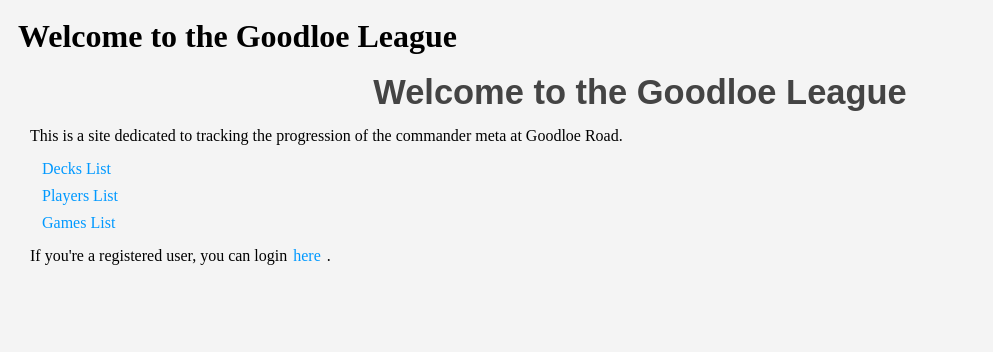
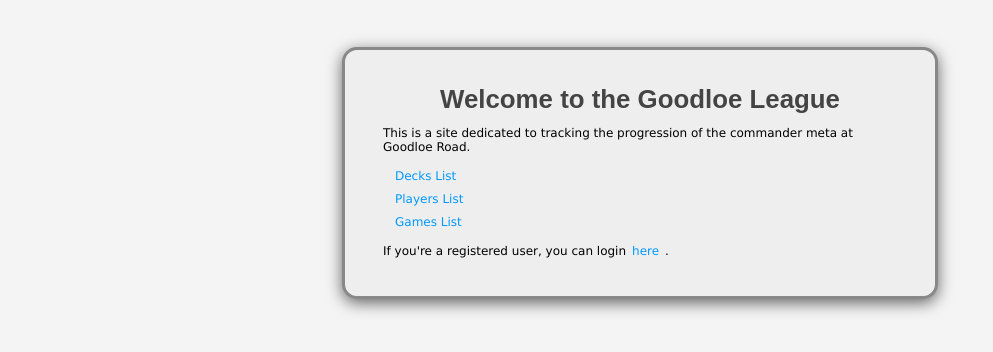
Before and after one commit to ThePatches/Goodloe, a website: page public/index.html in a window 1280 px wide. Shown: the whole page, without its empty margins (0-993 px from the left). Drawn offline with Linux system fonts and the light colour scheme.

```diff
--- a/public/index.html
+++ b/public/index.html
@@ -1,7 +1,8 @@
 <!doctype html>
 <html lang="en"  data-ng-app="goodloeApp">
 <head>
-	<h1>Welcome to the Goodloe League</h1>
+
+<title>Welcome to the Goodloe League</title>
 
     <!-- JavaScript -->
     <script src="js/libs/jquery-1.10.2.js"></script>
@@ -20,8 +21,10 @@
 
 </head>
   <body>
+  <div class="container">
+
 
     <div data-ng-view></div>
-
+  </div>
   </body>
 </html>
```
